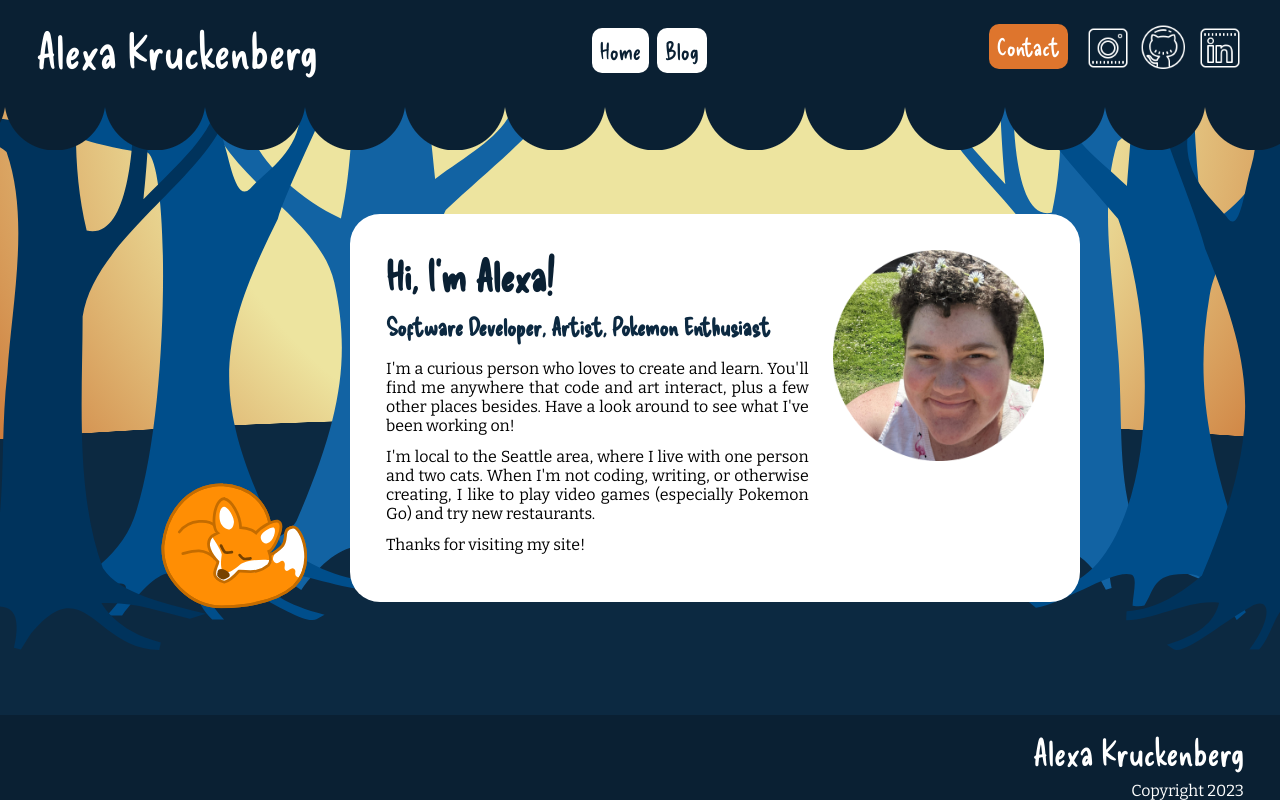
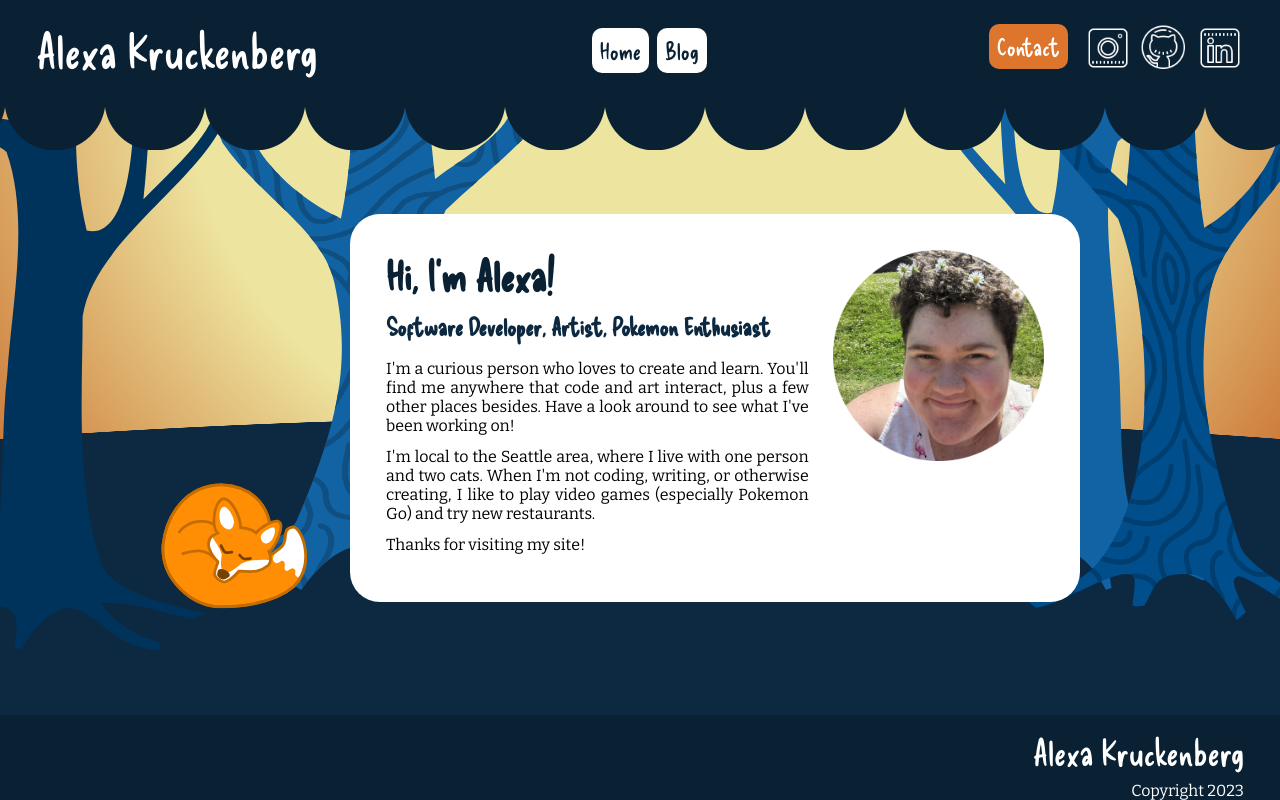
Before and after one commit to shroommu/portfolio-site-next, a Next.js app: page / in a window 1280 px wide. Built offline with nearby package versions, Linux system fonts and the light colour scheme.

Commit message:
add texture to one of three trees

```diff
--- a/public/assets/index.js
+++ b/public/assets/index.js
@@ -3,6 +3,7 @@ import styled from "styled-components";
 import tree1 from "./svg/tree1.svg";
 import tree2 from "./svg/tree2.svg";
 import tree3 from "./svg/tree3.svg";
+import texturedTree1 from "./svg/texturedTree1.svg";
 
 import { treeStyles, iconStyles } from "./utils";
 
@@ -15,6 +16,9 @@ export const Tree2 = styled(tree2)`
 export const Tree3 = styled(tree3)`
   ${(props) => treeStyles(props)}
 `;
+export const TexturedTree1 = styled(texturedTree1)`
+  ${(props) => treeStyles(props)}
+`;
 
 export const Icon = styled.img`
   ${(props) => iconStyles(props)};
--- a/public/assets/utils.js
+++ b/public/assets/utils.js
@@ -2,6 +2,7 @@ import { css } from "styled-components";
 
 export const treeStyles = ({
   fillColor,
+  strokeColor,
   zIndex,
   position,
   rightPos,
@@ -24,8 +25,19 @@ export const treeStyles = ({
 
     ${flipX && "transform: scaleX(-1)"};
 
+    & g {
+      fill: none;
+      fill-opacity: 1;
+    }
+
     & path {
+      stroke: ${strokeColor};
+      fill: none;
+    }
+
+    & path:first-child {
       fill: ${fillColor};
+      stroke: none;
     }
   `;
 };
--- a/src/components/constants.js
+++ b/src/components/constants.js
@@ -4,6 +4,10 @@ export const colors = {
   mediumBlue: "#243e54",
   lightBlue: "#a0c1da",
   lightestBlue: "#d0e0ed",
+
+  treeTextureDarkest: "#052845",
+  treeTextureMiddle: "#003e6f",
+  treeTextureLightest: "#0f4f82",
 
   closestTree: "#00335c",
   middleTree: "#004e8b",
--- a/src/components/shared/Background.js
+++ b/src/components/shared/Background.js
@@ -4,7 +4,7 @@ import styled from "styled-components";
 import { device } from "../../constants";
 import { colors } from "../constants";
 
-import { Tree1, Tree2, Tree3 } from "../../../public/assets";
+import { Tree1, Tree2, Tree3, TexturedTree1 } from "../../../public/assets";
 import fox from "../../../public/assets/svg/fox.svg";
 
 const BackgroundContainer = styled.div`
@@ -17,7 +17,7 @@ const BackgroundContainer = styled.div`
   justify-content: space-between;
   position: absolute;
   overflow-x: clip;
-  pointer-events: none;
+  //pointer-events: none;
   z-index: 2;
 
   @media ${device.tablet} {
@@ -128,6 +128,7 @@ export default function Background() {
         <TreesLeftContainer testId="trees-left-container">
           <Tree2
             fillColor={colors.closestTree}
+            strokeColor={colors.treeTextureDarkest}
             zIndex={23}
             preserveAspectRatio="none"
             rightPos="60%"
@@ -153,8 +154,9 @@ export default function Background() {
             offsetX={foxOffset[0]}
             offsetY={foxOffset[1]}
           />
-          <Tree1
+          <TexturedTree1
             fillColor={colors.furthestTree}
+            strokeColor={colors.treeTextureLightest}
             zIndex={21}
             height="90%"
             maxWidth="65%"
@@ -176,8 +178,9 @@ export default function Background() {
             preserveAspectRatio="none"
             testId="tree-closest-right"
           />
-          <Tree1
+          <TexturedTree1
             fillColor={colors.middleTree}
+            strokeColor={colors.treeTextureMiddle}
             zIndex={22}
             flipX={true}
             height="95%"
```
Also changed, not shown: public/assets/svg/texturedTree1.svg (added).
